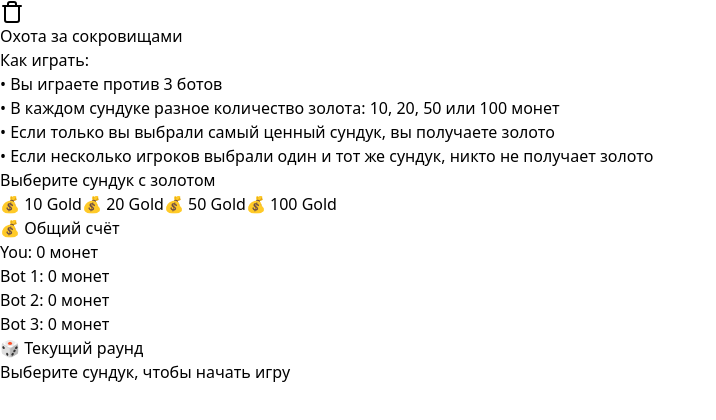
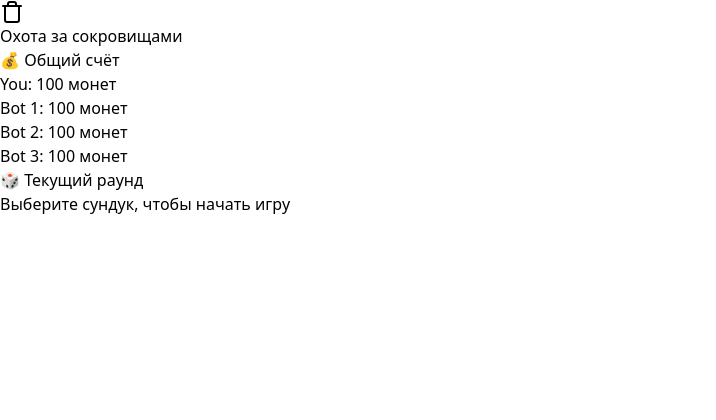
Before and after one commit to puremind5/dfac, a React (Vite) app: page / in a window 1280 px wide. Shown: the top 420 px of the page, without its empty margins (0-716 px from the left). Built offline with nearby package versions, Linux system fonts and the light colour scheme.

Commit message:
Update App.tsx

```diff
--- a/src/App.tsx
+++ b/src/App.tsx
@@ -3,6 +3,7 @@ import { Trash as Treasure } from 'lucide-react';
 import GameBoard from './components/GameBoard';
 
 const CHEST_VALUES = { 1: 10, 2: 20, 3: 50, 4: 100 };
+const GAME_COST = 20; // 💰 Стоимость каждой игры
 
 function App() {
   const [results, setResults] = useState<any>(null);
@@ -12,10 +13,10 @@ function App() {
 
   // 🌟 Сохраняем золото для игрока и ботов
   const [totalGold, setTotalGold] = useState<{ [key: string]: number }>({
-    You: 0,
-    "Bot 1": 0,
-    "Bot 2": 0,
-    "Bot 3": 0,
+    You: 100, // Начальный баланс игрока
+    "Bot 1": 100, // Начальный баланс ботов
+    "Bot 2": 100,
+    "Bot 3": 100,
   });
 
   const handleChestSelect = async (chestIndex: number) => {
@@ -25,6 +26,15 @@ function App() {
       setLoading(true);
       setError(null);
       setGameActive(false);
+
+      // 💰 Вычитаем стоимость игры у всех игроков (игрока и ботов)
+      setTotalGold(prevGold => ({
+        ...prevGold,
+        You: prevGold["You"] - GAME_COST,
+        "Bot 1": prevGold["Bot 1"] - GAME_COST,
+        "Bot 2": prevGold["Bot 2"] - GAME_COST,
+        "Bot 3": prevGold["Bot 3"] - GAME_COST,
+      }));
 
       const response = await fetch('/api/game/play', {
         method: 'POST',
@@ -81,20 +91,6 @@ function App() {
           </div>
         )}
 
-        {/* Описание игры */}
-        <div className="mt-6 p-6 bg-gray-100 rounded-lg shadow-md min-h-[150px] flex flex-col justify-center">
-          <h2 className="text-xl font-bold text-center mb-2">Как играть:</h2>
-          <ul className="text-sm space-y-1 text-gray-700">
-            <li>• Вы играете против 3 ботов</li>
-            <li>• В каждом сундуке разное количество золота: 10, 20, 50 или 100 монет</li>
-            <li>• Если только вы выбрали самый ценный сундук, вы получаете золото</li>
-            <li>• Если несколько игроков выбрали один и тот же сундук, никто не получает золото</li>
-          </ul>
-        </div>
-
-        {/* Игровая доска (сундуки остаются видимыми, но отключаются после выбора) */}
-        <GameBoard onChestSelect={handleChestSelect} loading={loading} gameActive={gameActive} />
-
         {/* 🌟 Общий счёт + результаты текущего раунда в одном блоке */}
         <div className="mt-6 p-6 bg-gray-100 rounded-lg shadow-md grid grid-cols-2 gap-4">
           {/* Левая колонка: Общий счёт */}
@@ -102,7 +98,9 @@ function App() {
             <h2 className="text-lg font-bold mb-2">💰 Общий счёт</h2>
             <ul className="text-sm text-gray-700">
               {Object.entries(totalGold).map(([player, gold]) => (
-                <li key={player} className="py-1">{player}: {gold} монет</li>
+                <li key={player} className={`py-1 ${gold < 0 ? "text-red-500" : ""}`}>
+                  {player}: {gold} монет
+                </li>
               ))}
             </ul>
           </div>
```
